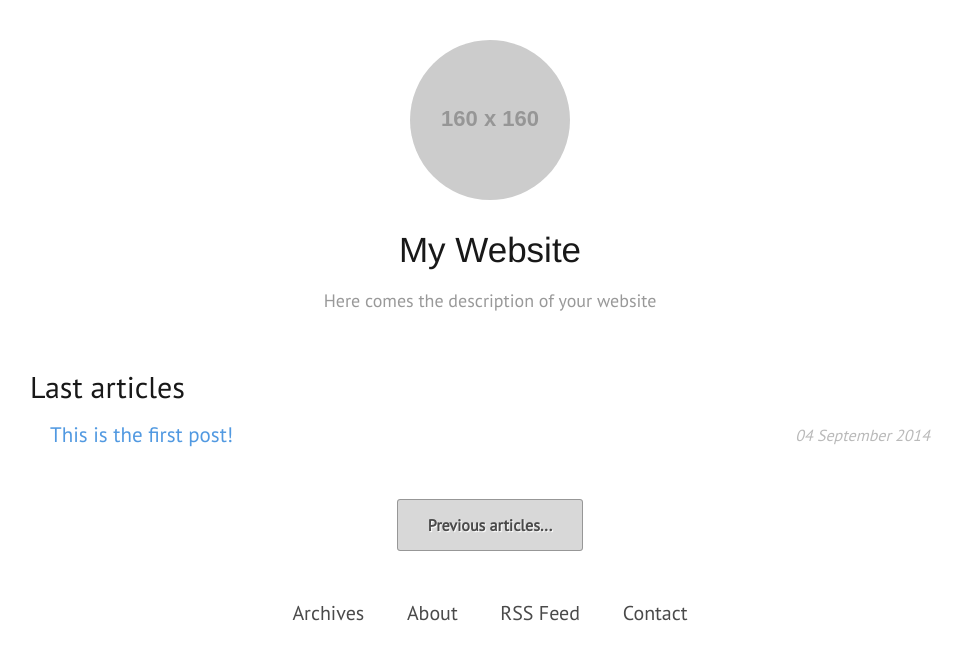
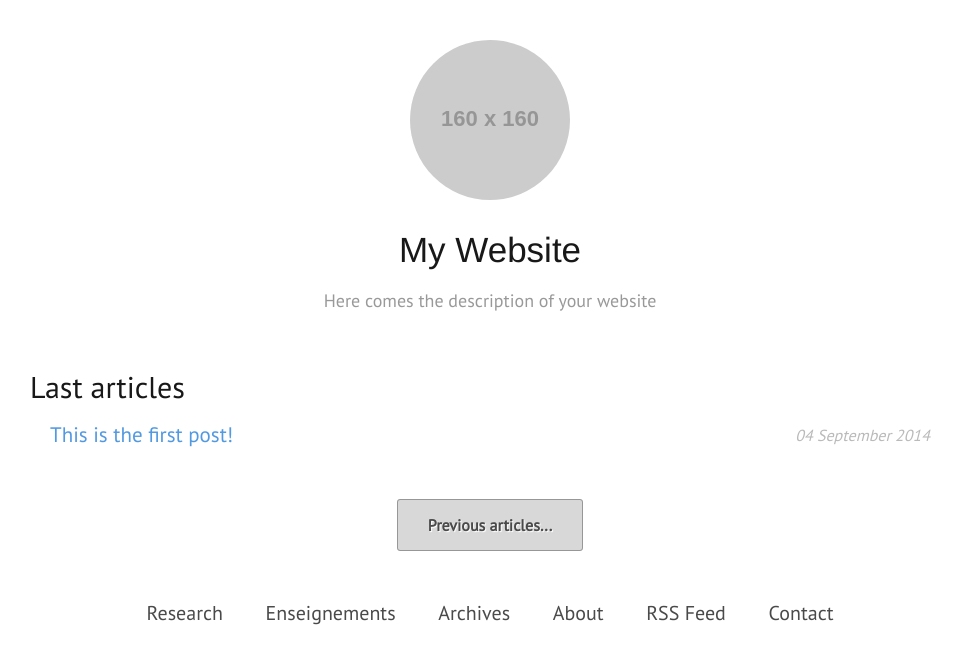
Before and after one commit to EtienneM/EtienneM.github.io, a Jekyll site: the page built from index.html, in a window 1280 px wide. Shown: the top 664 px of the page, without its empty margins (150-1112 px from the left). Built offline with Jekyll 4.4.1, drawn with Linux system fonts in a browser that asks for light colours.

Commit message:
Add enseignements + research in footer

```diff
--- a/_includes/footer.html
+++ b/_includes/footer.html
@@ -1,5 +1,7 @@
     <div class="row">
       <ul id="footer-home" class="ten centered">
+				<li><a href="{{ site.baseurl }}/research">Research</a></li>
+				<li><a href="{{ site.baseurl }}/enseignements">Enseignements</a></li>
         <li><a href="{{ site.baseurl }}/archives">Archives</a></li>
         <li><a href="{{ site.baseurl }}/about">About</a></li>
         <li><a href="{{ site.baseurl }}/feed.xml">RSS Feed</a></li>
```
